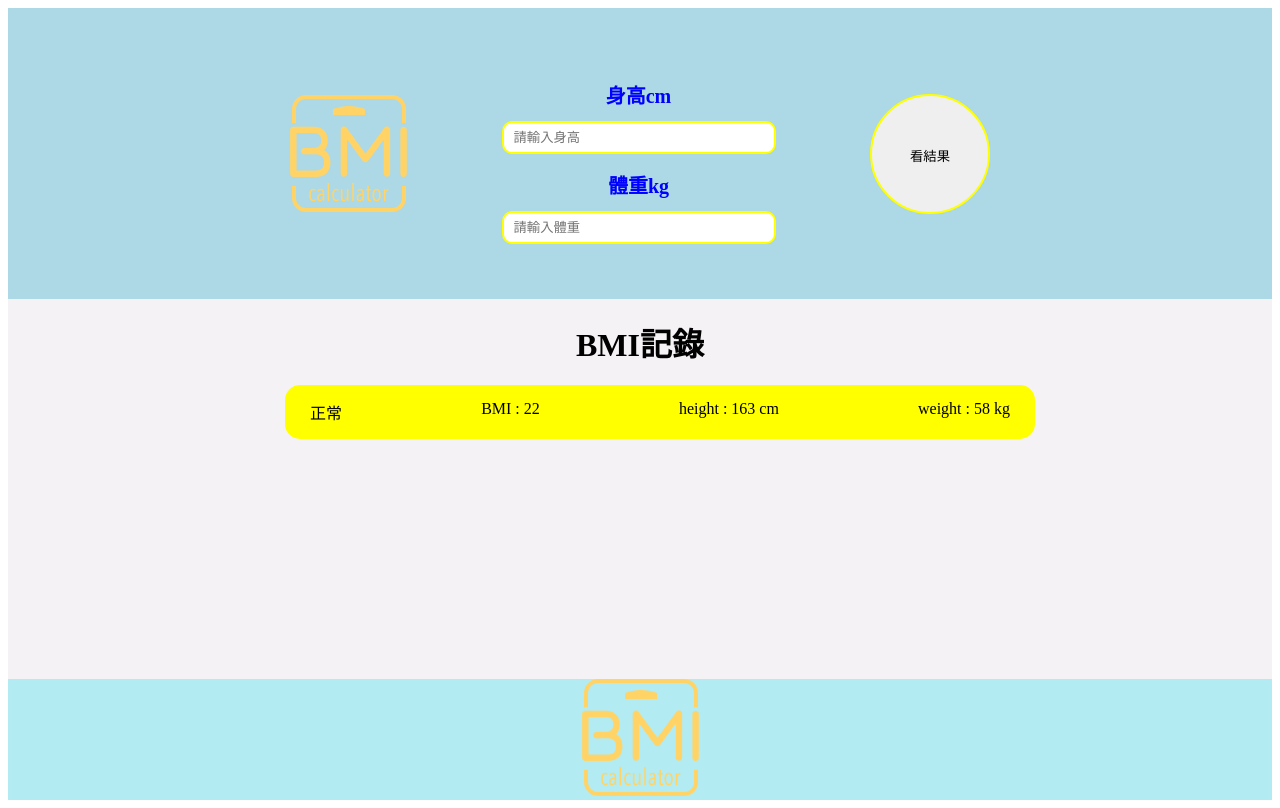
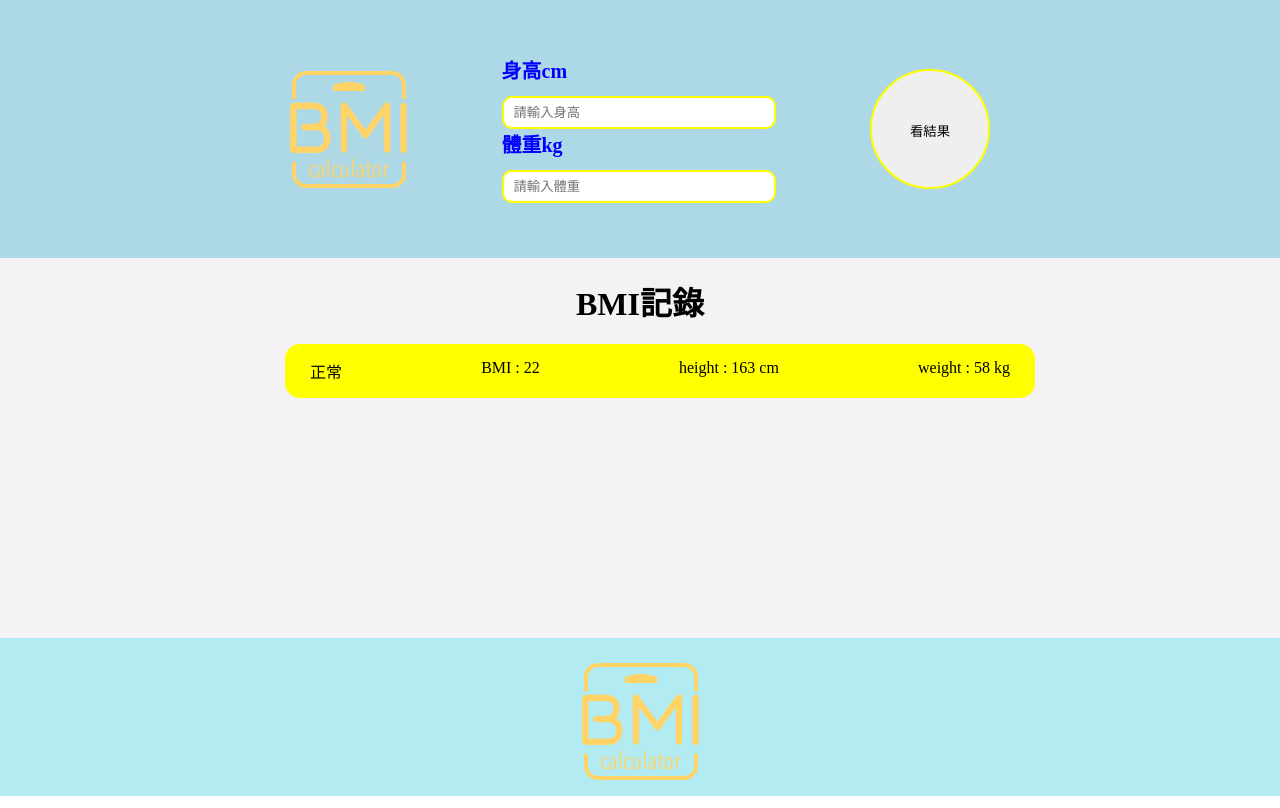
Before and after one commit to amberyj25/BMI-practice-Vue, a Vue app: page / in a window 1280 px wide. Built offline with nearby package versions, Linux system fonts and the light colour scheme.

Commit message:
update style

```diff
--- a/index.html
+++ b/index.html
@@ -1,12 +1,15 @@
 <!DOCTYPE html>
 <html>
+
 <head>
   <meta charset="utf-8">
   <meta name="viewport" content="width=device-width,initial-scale=1.0">
   <title>bmi</title>
 </head>
-  <body>
+
+<body style="margin:0;">
   <div id="app"></div>
   <!-- built files will be auto injected -->
 </body>
+
 </html>
--- a/src/App.vue
+++ b/src/App.vue
@@ -1,6 +1,8 @@
 <template>
-<div>
+<div id="rootDiv">
+  <header>
     <bmiInput @submitData="data"></bmiInput>
+  </header>
     <main>
       <h1>BMI記錄</h1>
       <ul>
@@ -47,6 +49,13 @@ export default{
 </script>
 
 <style scoped>
+header{
+  background-color:lightblue;
+  padding: 55px 0;
+}
+#rootDiv{
+  padding:0;
+}
 main{
   background-color: #f5f2f5;
   height: 380px;
@@ -61,5 +70,6 @@ main ul {
 }
 footer{
   background-color:#B2EBF2;
+  padding:25px 0 12px 0;
 }
 </style>
--- a/src/components/bmiInput.vue
+++ b/src/components/bmiInput.vue
@@ -1,5 +1,4 @@
 <template>
-<header class="header">
   <div class="header_content">
     <img src="../assets/bmi_logo.png" alt="bmiLogo" class="bmi_logo">
     <div class="bmi_input">
@@ -10,7 +9,6 @@
     </div>
       <button class="submit" @click="submit" >看結果</button>
   </div>
-</header>
 </template>
 
 <script>
@@ -33,10 +31,6 @@ export default{
 }
 </script>
 <style scoped>
-header{
-  background-color:lightblue;
-  padding: 55px 0;
-}
 .header_content{
   width:700px;
   display:flex;
@@ -52,7 +46,7 @@ header{
   padding: 2px 10px;
 }
 .bmi_input h2{
-  margin-bottom: 12px;
+  margin: 0 0 12px 0;
   color: blue;
   font-size: 20px;
 }
--- a/src/components/bmiLogo.vue
+++ b/src/components/bmiLogo.vue
@@ -4,7 +4,7 @@
 </div>
 </template>
 
-<style>
+<style scoped>
 div{
   text-align:center;
 }
```
Lines whose indentation alone changed are shown as unchanged.
